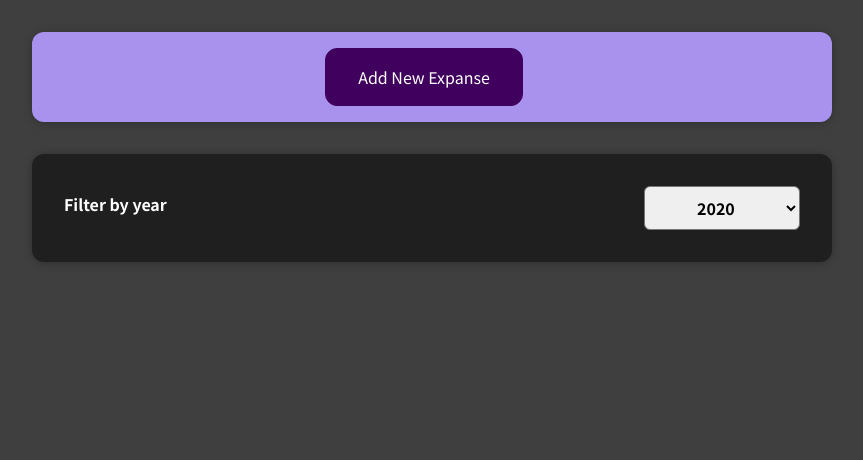
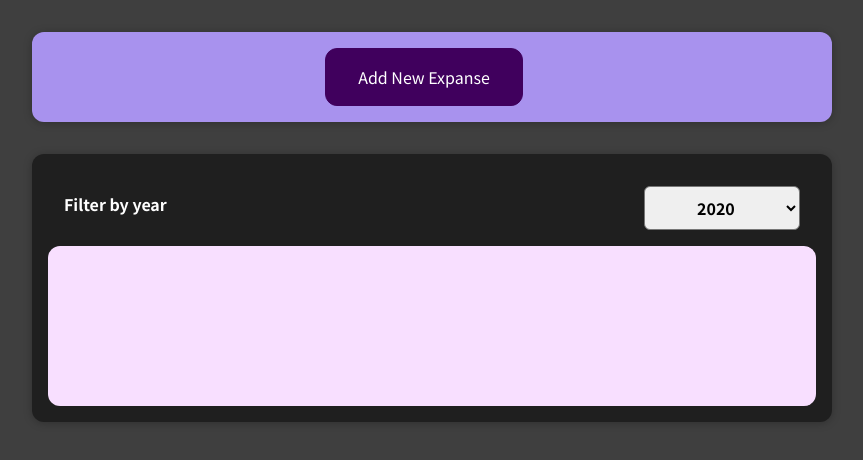
Before and after one commit to TomorProcessor/moneySpendTracker, a React (Create React App) app in the folder moneyspendtracker/: page / in a window 1280 px wide. Shown: the top 460 px of the page, without its empty margins (208-1071 px from the left). Built offline with nearby package versions, Linux system fonts and the light colour scheme.

Commit message:
chart container

```diff
--- /dev/null
+++ b/moneyspendtracker/src/chart/Chart.css
@@ -0,0 +1,9 @@
+.chart {
+    padding: 1rem;
+    border-radius: 12px;
+    background-color: #f8dfff;
+    text-align: center;
+    display: flex;
+    justify-content: space-around;
+    height: 10rem;
+}
--- /dev/null
+++ b/moneyspendtracker/src/chart/Chart.tsx
@@ -0,0 +1,9 @@
+import './Chart.css';
+
+function Chart() {
+    return (
+        <div className='chart'></div>
+    )
+}
+
+export default Chart;
--- a/moneyspendtracker/src/expenses/Expenses.tsx
+++ b/moneyspendtracker/src/expenses/Expenses.tsx
@@ -1,11 +1,13 @@
 import './Expenses.css';
 import '../Card.css';
 import ExpensesFilter from "../expansesfilter/ExpensesFilter";
+import Chart from "../chart/Chart";
 
 function Expenses() {
     return (
       <div className="expenses card">
           <ExpensesFilter/>
+          <Chart />
       </div>
     );
 }
```
